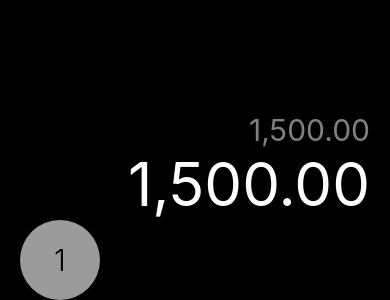
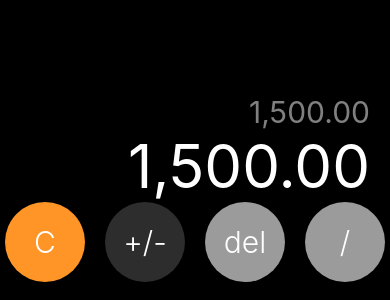
Before and after one commit to FrancoPhoenix/calculadora-react-native, a React Native app: screen / in a window 390 px wide. Shown: the part 544-844 px from the top of the page. Built offline with nearby package versions, Linux system fonts and the light colour scheme.

Commit message:
add some button styles

```diff
--- /dev/null
+++ b/src/components/BotonCalc.tsx
@@ -0,0 +1,43 @@
+import React from 'react'
+import { View, Text, StyleSheet } from 'react-native';
+
+interface Props {
+    texto: String,
+    color?: 'grisOscuro' | 'grisClaro' | 'naranja',
+}
+
+export const BotonCalc = ( { texto, color = 'grisClaro' }: Props ) => {
+    return (
+        <View
+            style={[styleButton.boton, styleButton[color]]}
+        >
+            <Text style={styleButton.botonTexto}>{texto}</Text>
+        </View>
+    )
+}
+
+const styleButton = StyleSheet.create({
+    boton: {
+        height: 80,
+        width: 80,
+        borderRadius: 100,
+        justifyContent: 'center',
+        marginHorizontal: 10
+    },
+    grisClaro: {
+        backgroundColor: '#9B9B9B'
+    },
+    grisOscuro: {
+        backgroundColor: '#2D2D2D'
+    },
+    naranja: {
+        backgroundColor: '#FF9427'
+    },
+    botonTexto: {
+        textAlign: 'center',
+        padding: 10,
+        fontSize: 30,
+        color: 'white',
+        fontWeight: '300'
+    }
+});
--- a/src/screens/CalculadoraScreen.tsx
+++ b/src/screens/CalculadoraScreen.tsx
@@ -1,5 +1,6 @@
 import React from 'react'
 import { View, Text } from 'react-native';
+import { BotonCalc } from '../components/BotonCalc';
 import { styles } from '../theme/appTheme';
 
 export const CalculadoraScreen = () => {
@@ -8,10 +9,11 @@ export const CalculadoraScreen = () => {
             <Text style={styles.resultadoSmall}>1,500.00</Text>
             <Text style={styles.resultado}>1,500.00</Text>
 
-            <View>
-                <View style={styles.boton}>
-                    <Text style={styles.botonTexto}>1</Text>
-                </View>
+            <View style={styles.fila}>
+                <BotonCalc texto="C" color="naranja" />
+                <BotonCalc texto="+/-" color="grisOscuro" />
+                <BotonCalc texto="del" />
+                <BotonCalc texto="/" />
             </View>
         </View>
     )
--- a/src/theme/appTheme.tsx
+++ b/src/theme/appTheme.tsx
@@ -20,18 +20,10 @@ export const styles = StyleSheet.create({
         fontSize: 30,
         textAlign: 'right'
     },
-    boton: {
-        height: 80,
-        width: 80,
-        backgroundColor: '#9B9B9B',
-        borderRadius: 100,
-        justifyContent: 'center'
+    fila: {
+        flexDirection: 'row',
+        justifyContent: 'center',
+        marginBottom: 18,
+        paddingHorizontal: 10
     },
-    botonTexto: {
-        textAlign: 'center',
-        padding: 10,
-        fontSize: 30,
-        color: 'black',
-        fontWeight: '300'
-    }
 });
```
Also changed, not shown: src/components/screens/CalculadoraScreen.tsx (deleted, +0 -10 lines).
